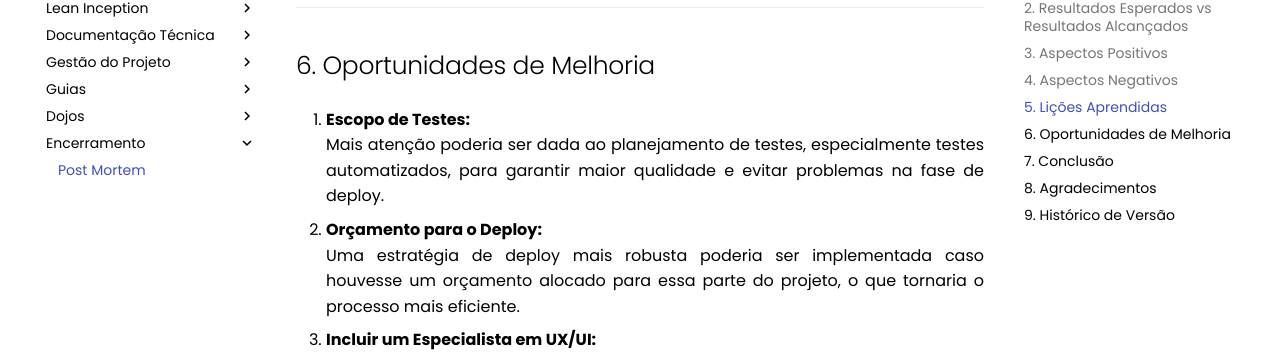
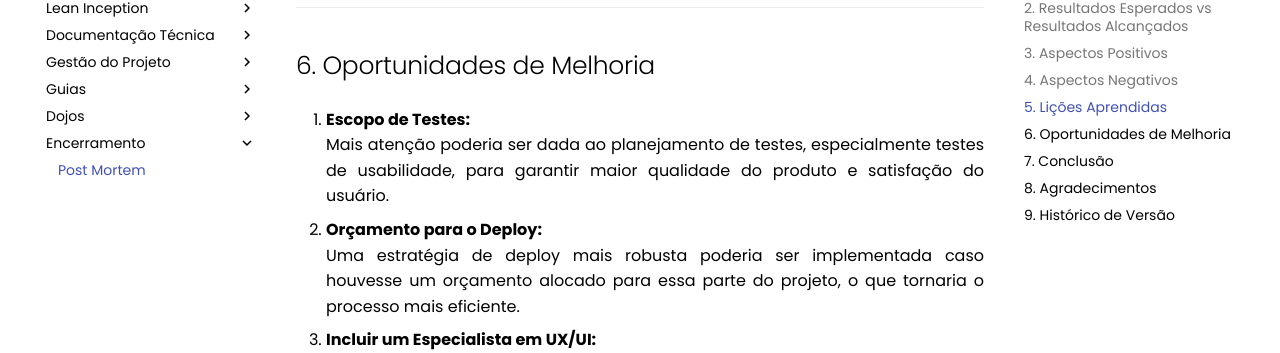
Before and after one commit to fga-eps-mds/2024.1-CALCULUS-DOC, an MkDocs documentation site: the page built from docs/encerramento/post-mortem.md, in a window 1280 px wide and 900 px high, scrolled down 3128 px. Shown: the part 127-480 px from the top of the window. Built offline with MkDocs 1.6.1 and Material for MkDocs 9.7.7, drawn with Linux system fonts in a browser that asks for light colours; comment, search, counter and statistics services are not loaded.

```diff
--- a/docs/encerramento/post-mortem.md
+++ b/docs/encerramento/post-mortem.md
@@ -79,7 +79,7 @@
 ## 6. Oportunidades de Melhoria
 
 1. **Escopo de Testes:**
-   Mais atenção poderia ser dada ao planejamento de testes, especialmente testes automatizados, para garantir maior qualidade e evitar problemas na fase de deploy.
+   Mais atenção poderia ser dada ao planejamento de testes, especialmente testes de usabilidade, para garantir maior qualidade do produto e satisfação do usuário.
 
 2. **Orçamento para o Deploy:**
    Uma estratégia de deploy mais robusta poderia ser implementada caso houvesse um orçamento alocado para essa parte do projeto, o que tornaria o processo mais eficiente.
```
